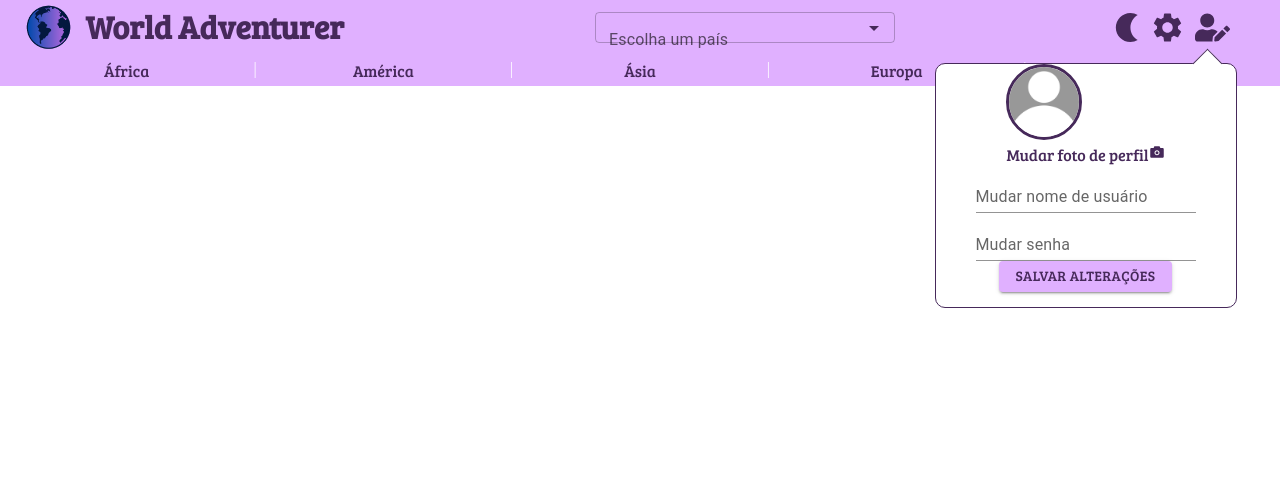
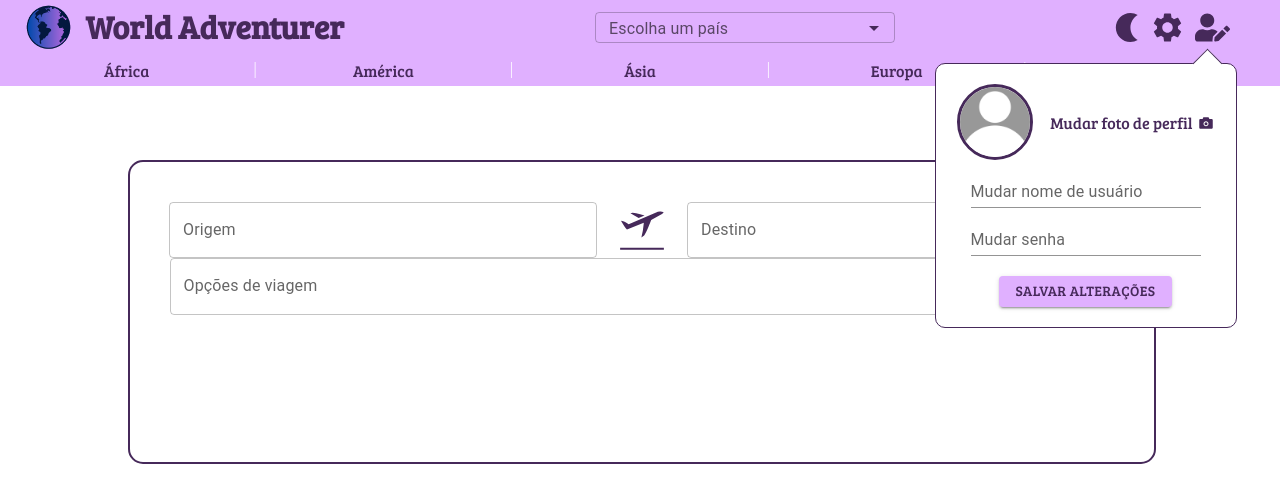
Before and after one commit to julianafer/Projeto-paises, a React (Create React App) app in the folder projeto-ihc/: page / in a window 1280 px wide. Both pictures are taken after a click on the icon 1212 px from the left and 27 px from the top of the page. Shown: the top 502 px of the page. Built offline with nearby package versions, Linux system fonts and the light colour scheme; a web font is replaced by a local one.

Commit message:
início do conteúdo

```diff
--- a/projeto-ihc/src/App.js
+++ b/projeto-ihc/src/App.js
@@ -1,11 +1,13 @@
 // import {BrowserRouter as Router, Link, Router} from 'react-router-dom'
 
+import Content from "./components/Content";
 import Global from "./components/Global";
 
 function App() {
     return (
         <div>
             <Global />
+            <Content />
         </div>
     );
 }
--- /dev/null
+++ b/projeto-ihc/src/components/Content.js
@@ -0,0 +1,36 @@
+import { FormControl, InputLabel, MenuItem, Select, TextField } from "@mui/material"
+import { GiAirplaneDeparture } from "react-icons/gi";
+import * as React from 'react';
+
+function Content() {
+    const [age, setAge] = React.useState('');
+
+    const handleChange = (event) => {
+        setAge(event.target.value);
+    };
+
+    return (
+        <div className="div-content">
+            <div className="passagens">
+                <TextField id="outlined-basic1" label="Origem" variant="outlined" />
+                <GiAirplaneDeparture id="aviao" />
+                <TextField id="outlined-basic2" label="Destino" variant="outlined" />
+            </div>
+            <FormControl className="drop-form">
+                <InputLabel id="demo-simple-select-label">Opções de viagem</InputLabel>
+                <Select
+                    labelId="demo-simple-select-label"
+                    id="demo-simple-select"
+                    value={age}
+                    label="Opções de viagem"
+                    onChange={handleChange}
+                >
+                    <MenuItem>Só ida</MenuItem>
+                    <MenuItem>Ida e volta</MenuItem>
+                </Select>
+            </FormControl>
+        </div>
+    )
+}
+
+export default Content
--- a/projeto-ihc/src/components/DropUser.js
+++ b/projeto-ihc/src/components/DropUser.js
@@ -5,9 +5,9 @@ import { AiFillCamera } from "react-icons/ai";
 function DropUser() {
     return (
         <div className="drop-user">
-            <div>
+            <div className="img-span">
                 <img src={user} id="user-img" />
-                <span id="span-user">Mudar foto de perfil <AiFillCamera /></span>
+                <span id="span-user">Mudar foto de perfil <AiFillCamera id="camera" /></span>
             </div>
             <TextField id="standard-basic" label="Mudar nome de usuário" variant="standard" />
             <TextField
@@ -17,7 +17,7 @@ function DropUser() {
                 autoComplete="current-password"
                 variant="standard"
             />
-            <Button variant="contained">Salvar alterações</Button>
+            <Button id="btn-user" variant="contained">Salvar alterações</Button>
         </div>
     )
 }
--- a/projeto-ihc/src/index.css
+++ b/projeto-ihc/src/index.css
@@ -56,6 +56,10 @@ input#country-select-demo {
 
 .css-1wuilmg-MuiAutocomplete-root .MuiOutlinedInput-root {
     padding: 0;
+}
+
+label#country-select-demo-label {
+    top: -11px;
 }
 
 .servicos {
@@ -129,6 +133,10 @@ li {
     width: 33.3%;
     text-align: center;
     cursor: pointer;
+}
+
+.li-secundaria:hover {
+    text-decoration: underline;
 }
 
 .drop-config {
@@ -221,4 +229,66 @@ button.MuiButtonBase-root.MuiButton-root.MuiButton-contained.MuiButton-contained
 #span-user {
     display: flex;
     flex-direction: row;
+    flex-wrap: wrap;
+    align-content: center;
+    cursor: pointer;
 }
+
+#span-user:hover {
+    text-decoration: underline;
+}
+
+.img-span {
+    margin-top: 20px;
+    display: flex;
+    width: 290px;
+    justify-content: space-evenly;
+}
+
+#camera {
+    padding-top: 3px;
+    padding-left: 5px;
+}
+
+#btn-user {
+    margin-top: 20px;
+    margin-bottom: 20px;
+}
+
+input#standard-password-input, input#standard-basic {
+    width: 230px;
+}
+
+.div-content {
+    width: 80%;
+    height: 300px;
+    border: .15rem solid #46295a;
+    border-radius: 15px;
+    margin-top: 160px;
+    margin-left: 10%;
+    display: flex;
+    flex-direction: column;
+    align-items: center;
+}
+
+.passagens {
+    margin-top: 40px;
+    display: flex;
+    flex-direction: row;
+    justify-content: center;
+    align-items: center;
+}
+
+#outlined-basic1, #outlined-basic2 {
+    width: 400px;
+}
+
+#aviao {
+    font-size: 50px;
+    margin: 0 20px 0 20px;
+}
+
+.drop-form {
+    width: 945px;
+    margin-top: 50px;
+}
```
